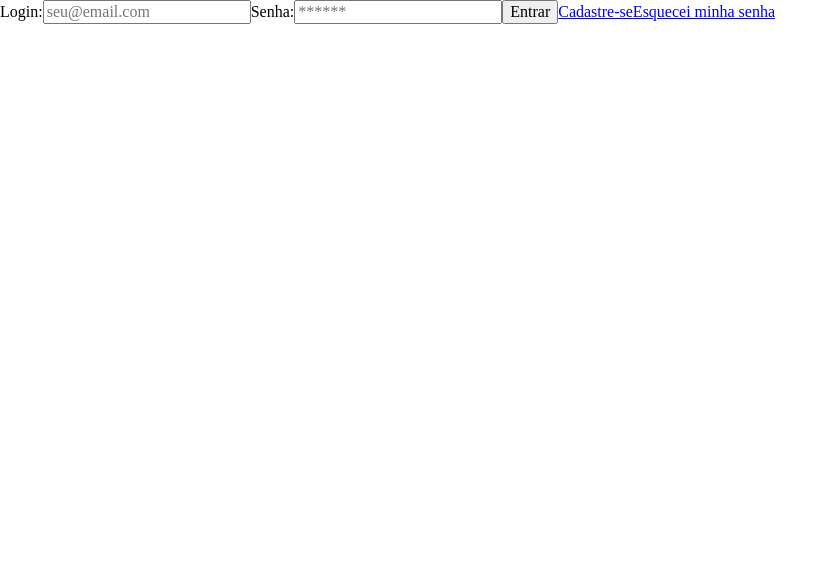
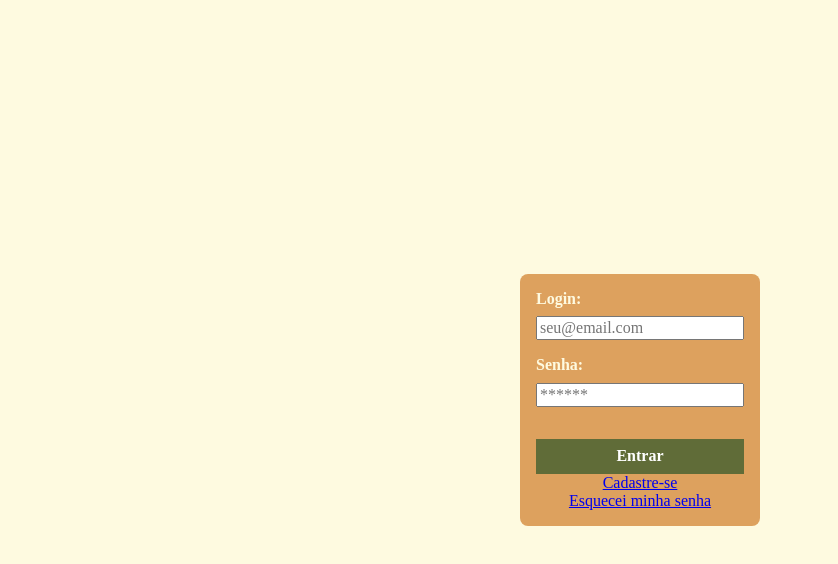
Before and after one commit to luizsla/cadastro-novo-usuario, a React (Vite) app in the folder cadastro-novo-usuario/: page / in a window 1280 px wide. Shown: the top 564 px of the page, without its empty margins (0-838 px from the left). Built offline with nearby package versions, Linux system fonts and the light colour scheme.

Commit message:
Adicionando estilos no formulários de cadastro

```diff
--- a/cadastro-novo-usuario/src/App.jsx
+++ b/cadastro-novo-usuario/src/App.jsx
@@ -1,11 +1,20 @@
+import styled from "styled-components";
 import FormLogin from "./Componentes/FormLogin";
+
+const BackgroundFormulario = styled.main `
+  height: 100vh;
+  display: flex;
+  justify-content: center;
+  align-items: center;
+  background-color: #FEFAE0;
+`;
 
 const App = () => {
   return (
     <>
-      <main>
+      <BackgroundFormulario>
         <FormLogin />
-      </main>
+      </BackgroundFormulario>
     </>
   );
 }
--- a/cadastro-novo-usuario/src/Componentes/FormButton/index.jsx
+++ b/cadastro-novo-usuario/src/Componentes/FormButton/index.jsx
@@ -1,7 +1,20 @@
+import styled from "styled-components";
+
+const Button = styled.button `
+  width: 100%;
+  padding: 0.5em;
+  margin-top: 1em;
+  border: none;
+  background-color: #606C38;
+  color: white;
+  font-weight: bold;
+  cursor: pointer;
+`;
+
 const formButton = ({tipo, texto}) => {
   return (
     <>
-      <button type={tipo} className="form-button">{texto}</button>
+      <Button type={tipo} className="form-button">{texto}</Button>
     </>
   )
 }
--- a/cadastro-novo-usuario/src/Componentes/FormInput/index.jsx
+++ b/cadastro-novo-usuario/src/Componentes/FormInput/index.jsx
@@ -1,9 +1,23 @@
+import styled from "styled-components";
+
+const Grupo = styled.div `
+	margin-bottom: 1em;
+`;
+
+const Label = styled.label `
+	color: #FEFAE0;
+	font-weight: bolder;
+	margin-bottom: 0.5em;
+	display: block;
+`;
 
 const FormInput = ({id, tipo, label, placeholder}) => {
     return (
 			<>
-				<label htmlFor={id}>{label}:</label>
-				<input type={tipo} id={id} placeholder={placeholder} />
+				<Grupo>
+					<Label htmlFor={id}>{label}:</Label>
+					<input type={tipo} id={id} placeholder={placeholder} />
+				</Grupo>
 			</>
     );
 }
--- a/cadastro-novo-usuario/src/Componentes/FormLogin/index.jsx
+++ b/cadastro-novo-usuario/src/Componentes/FormLogin/index.jsx
@@ -1,18 +1,29 @@
 import { Link } from 'react-router-dom';
+import styled from 'styled-components';
 import FormButton from "../FormButton";
 import FormInput from "../FormInput";
+
+const Form = styled.form`
+	display: flex;
+	flex-direction: column;
+	align-items: center;
+	justify-content: center;
+	padding: 1em;
+	background-color: #DDA15E;
+	border-radius: 0.5em;
+`;
 
 const FormLogin = () => {
 	return (
 		<>
-			<form>
+			<Form>
 				<FormInput tipo="email" id="id-login" label="Login" placeholder="seu@email.com" />
 				<FormInput tipo="password" id="id-senha" label="Senha" placeholder="******" />
 
 				<FormButton tipo="submit" texto="Entrar" />
 				<Link to='/formulario-cadastro'>Cadastre-se</Link>
 				<Link to='/formulario-recuperacao'>Esquecei minha senha</Link>
-			</form>
+			</Form>
 		</>
 	);
 }
```
